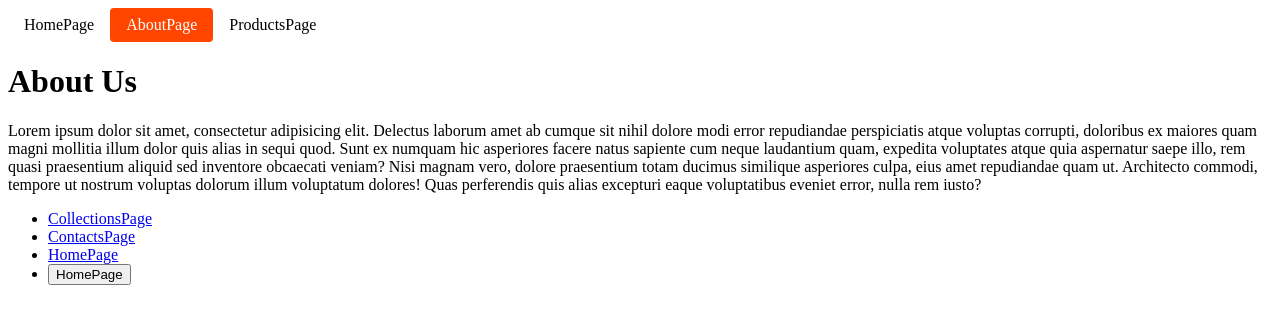
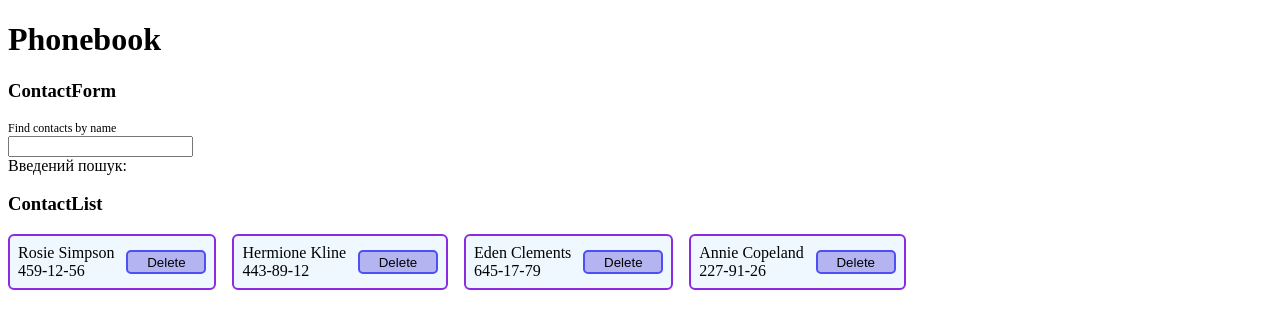
Before and after one commit to GenchikS/practic-react-2, a React (Vite) app: page /about in a window 1280 px wide. Shown: the top 328 px of the page. Built offline with nearby package versions, Linux system fonts and the light colour scheme.

Commit message:
startPt3

```diff
--- a/src/App6.jsx
+++ b/src/App6.jsx
@@ -1,7 +1,39 @@
-import App5 from "./App5.jsx"
+import ContactForm from "./pr6(redux)/components/ContactForm/ContactForm.jsx";
+import ContactList from "./pr6(redux)/components/ContactList/ContactList.jsx";
+import SearchBox from "./pr6(redux)/components/SearchBox/SearchBox.jsx";
+import contactDefault from "./pr6(redux)/contactDefault.js";
+import { useSearchParams } from "react-router-dom";
 
 const App6 = () => {
-    return <App5/>
+    const contacts = contactDefault();
+    // console.log("contact", contacts);
+
+const [searchInputValue, setSearchInputValue] = useSearchParams();
+const productName = searchInputValue.get("name") ?? "";
+
+    const upDateSearchParams = (key, value) => {
+        const upDateParams = new URLSearchParams(searchInputValue);
+        if (value !== "") {
+            upDateParams.set(key, value);
+        } else {
+            upDateParams.delete(key);
+        }
+        setSearchInputValue(upDateParams)
+    }
+
+const filterParamsContact = contacts.filter((contact) => contact.name.toLowerCase().includes(productName.toLowerCase()))
+
+return (
+      <div>
+        <h1>Phonebook</h1>
+        <ContactForm />
+        <SearchBox
+          value={productName}
+          handleChange={(value) => upDateSearchParams("name", value)}
+        />
+        <ContactList contacts={filterParamsContact} />
+      </div>
+    );
 }
 
 export default App6;
--- /dev/null
+++ b/src/pr6(redux)/components/Contact/Contact.jsx
@@ -0,0 +1,19 @@
+import css from "./Contact.module.css"
+
+export default function Contact({contacts}) {
+    return (
+      <div className={css.container}>
+        {contacts.map((contact) => (
+          <div key={contact.id} className={css.contactContainer}>
+            <ul className={css.list}>
+              <li>
+                <p>{contact.name}</p>
+              </li>
+              <li><p>{contact.number }</p></li>
+                </ul>
+                <button type="button" className={css.button}>Delete</button>
+          </div>
+        ))}
+      </div>
+    );
+}
--- /dev/null
+++ b/src/pr6(redux)/components/Contact/Contact.module.css
@@ -0,0 +1,34 @@
+.container{
+    display: flex;
+    flex-direction: row;
+    flex-wrap: wrap;
+    gap: 16px;
+}
+
+.contactContainer{
+    display: flex;
+    flex-direction: row;
+    align-items: center;
+    border: 2px solid blueviolet;
+    border-radius: 6px;
+    padding: 8px;
+    background-color: aliceblue;
+}
+
+.list{
+    margin: 0;padding: 0;
+    list-style-type: none;
+}
+
+p{
+    margin: 0;
+}
+
+.button{
+    width: 80px;
+    height: 24px;
+    margin-left: 12px;
+    background-color: rgb(180, 180, 240);
+    border: 2px solid rgb(79, 79, 246);
+    border-radius: 5px;
+}
--- /dev/null
+++ b/src/pr6(redux)/components/ContactForm/ContactForm.jsx
@@ -0,0 +1,7 @@
+export default function ContactForm() {
+    return (
+        <div>
+            <h3>ContactForm</h3>
+        </div>
+    )
+}
--- /dev/null
+++ b/src/pr6(redux)/components/ContactList/ContactList.jsx
@@ -0,0 +1,10 @@
+import Contact from "../Contact/Contact.jsx";
+
+export default function ContactList({contacts}) {
+    return (
+        <div>
+            <h3>ContactList</h3>
+            <Contact contacts={contacts } />
+        </div>
+    )
+}
--- /dev/null
+++ b/src/pr6(redux)/components/SearchBox/SearchBox.jsx
@@ -0,0 +1,17 @@
+import css from "./SearchBox.module.css"
+// import { useState } from "react"
+
+export default function SearchBox({ value, handleChange }) {
+    console.log("value", value)
+  return (
+    <div>
+      <p className={css.findContact}>Find contacts by name</p>
+      <input
+        type="text"
+        value={value}
+        onChange={(e) => handleChange(e.target.value)}
+      />
+      <p className={css.textValue}>Введений пошук: {value}</p>
+    </div>
+  );
+}
--- /dev/null
+++ b/src/pr6(redux)/components/SearchBox/SearchBox.module.css
@@ -0,0 +1,8 @@
+.findContact{
+    font-size: 12px;
+    margin: 0;
+}
+
+.textValue{
+    /* margin-top: 10px; */
+}
--- /dev/null
+++ b/src/pr6(redux)/contactDefault.js
@@ -0,0 +1,10 @@
+const contact = [
+  { id: "id-1", name: "Rosie Simpson", number: "459-12-56" },
+  { id: "id-2", name: "Hermione Kline", number: "443-89-12" },
+  { id: "id-3", name: "Eden Clements", number: "645-17-79" },
+  { id: "id-4", name: "Annie Copeland", number: "227-91-26" },
+];
+
+export default function contactDefault() {
+  return contact;
+};
```
